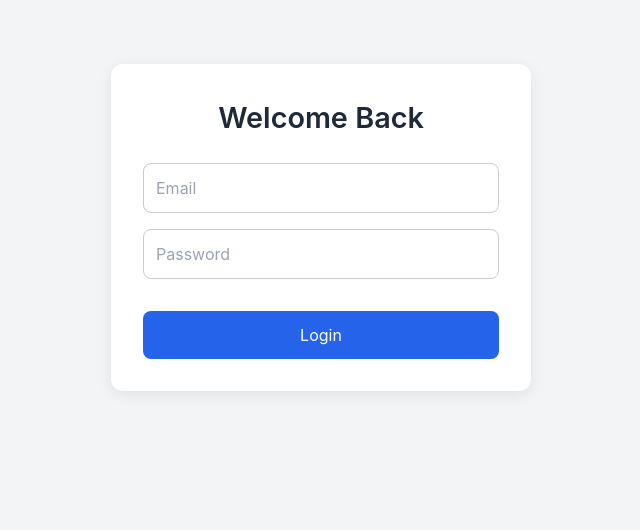
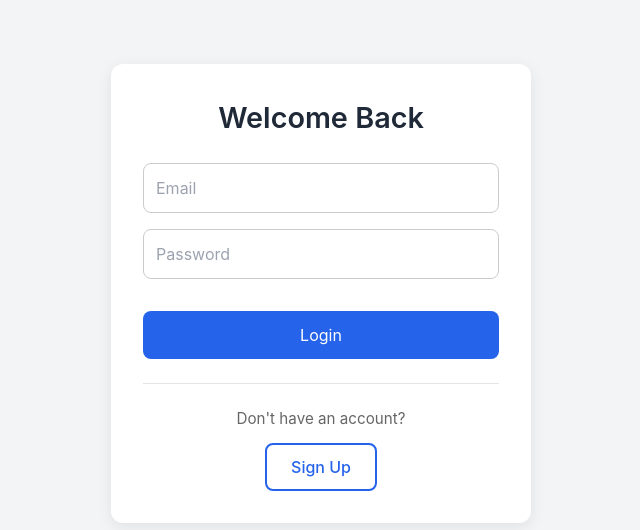
Before and after one commit to msidhu21/CodeBlooded, a Next.js app in the folder frontend/: page /login in a window 1280 px wide. Shown: the top 530 px of the page, without its empty margins (319-959 px from the left). Built offline with nearby package versions, Linux system fonts and the light colour scheme.

Commit message:
feat: Add navigation links between auth pages and update redirect behavior

```diff
--- a/frontend/src/app/login/page.tsx
+++ b/frontend/src/app/login/page.tsx
@@ -2,6 +2,7 @@
 
 import { useState } from "react";
 import { login } from "@/lib/api/auth";
+import Link from "next/link";
 import "@/styles/auth.css";
 
 export default function LoginPage() {
@@ -63,6 +64,13 @@ export default function LoginPage() {
       </form>
 
       {message && <p className="auth-message">{message}</p>}
+
+      <div className="auth-link">
+        <p>Don't have an account?</p>
+        <Link href="/register">
+          <button className="auth-secondary-button">Sign Up</button>
+        </Link>
+      </div>
     </main>
   );
 }
--- a/frontend/src/app/register/page.tsx
+++ b/frontend/src/app/register/page.tsx
@@ -2,6 +2,7 @@
 
 import { useState } from "react";
 import { register } from "@/lib/api/auth";
+import Link from "next/link";
 import "@/styles/auth.css";
 
 export default function RegisterPage() {
@@ -72,6 +73,13 @@ export default function RegisterPage() {
       </form>
 
       {message && <p className="auth-message">{message}</p>}
+
+      <div className="auth-link">
+        <p>Already have an account?</p>
+        <Link href="/login">
+          <button className="auth-secondary-button">Login</button>
+        </Link>
+      </div>
     </main>
   );
 }
--- a/frontend/src/styles/auth.css
+++ b/frontend/src/styles/auth.css
@@ -48,3 +48,32 @@
   font-size: 0.9rem;
   text-align: center;
 }
+
+.auth-link {
+  margin-top: 1.5rem;
+  text-align: center;
+  padding-top: 1.5rem;
+  border-top: 1px solid #e5e5e5;
+}
+
+.auth-link p {
+  margin-bottom: 0.75rem;
+  color: #666;
+  font-size: 0.95rem;
+}
+
+.auth-secondary-button {
+  padding: 10px 24px;
+  background: transparent;
+  color: #2563eb;
+  border: 2px solid #2563eb;
+  border-radius: 8px;
+  cursor: pointer;
+  font-weight: 500;
+  transition: 0.2s;
+}
+
+.auth-secondary-button:hover {
+  background: #2563eb;
+  color: white;
+}
```
